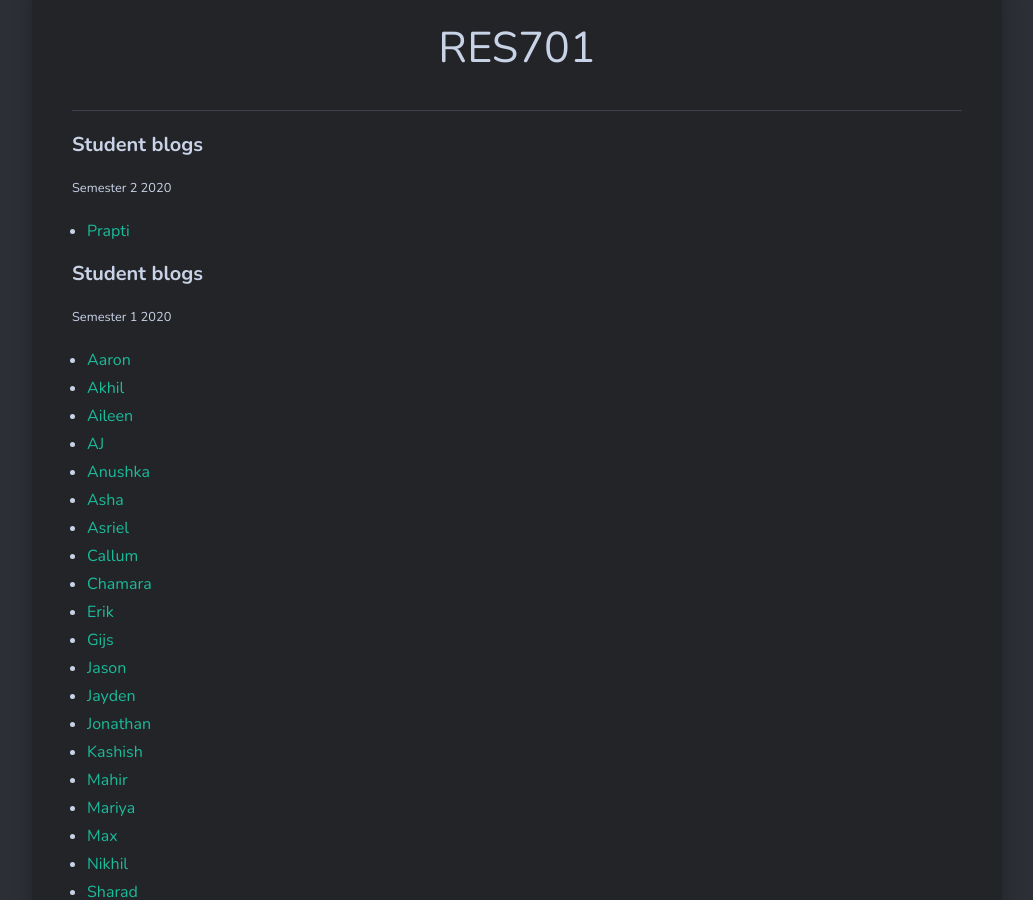
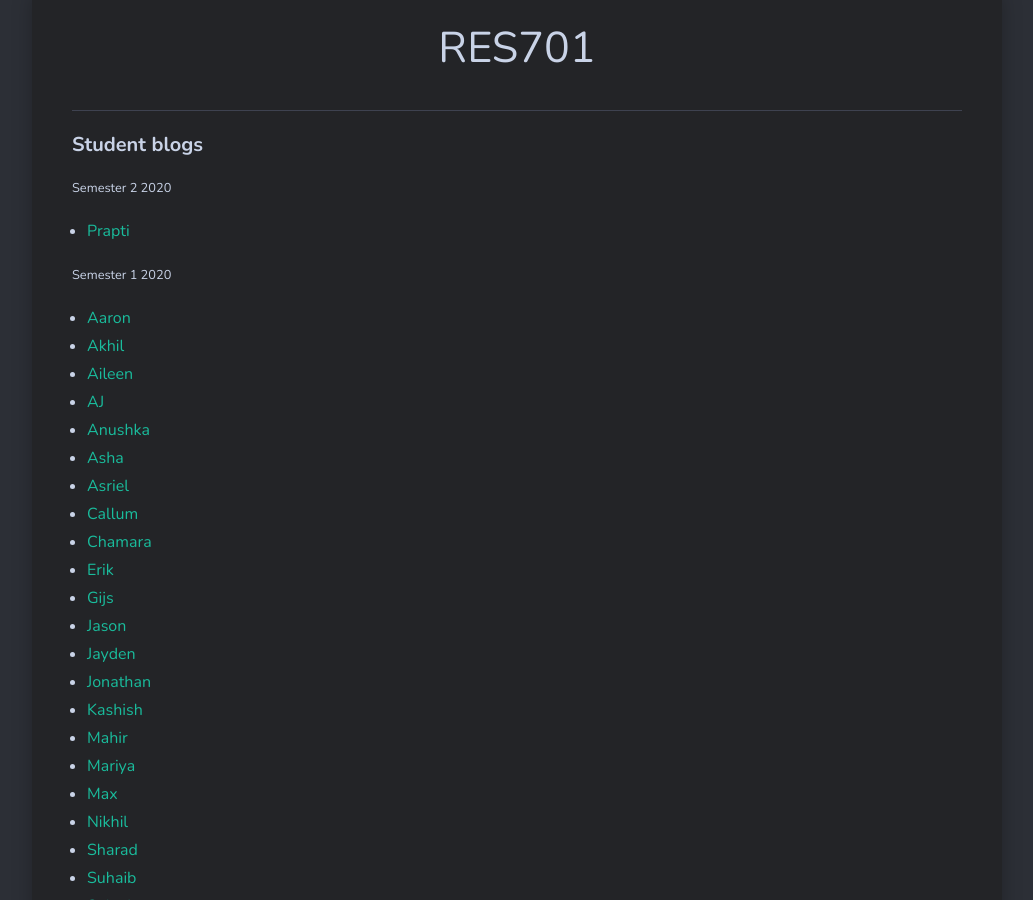
Before and after one commit to larsoliverdam/nmit, a Jekyll site: the page built from _pages/RES701.md, in a window 1280 px wide and 900 px high, scrolled down 738 px. Shown: the whole window, without its empty margins (123-1156 px from the left). Built offline with Jekyll 4.4.1, drawn with Linux system fonts in a browser that asks for light colours; nearby versions of some CDN libraries; comment, search, counter and statistics services are not loaded.

```diff
--- a/_pages/RES701.md
+++ b/_pages/RES701.md
@@ -10,7 +10,6 @@
 
 * [Prapti](https://res701praptimane.wordpress.com)
 
-#### Student blogs
 <small> Semester 1 2020</small>
 
 * [Aaron](https://AaronsResearchMethods.blogspot.com)
```
